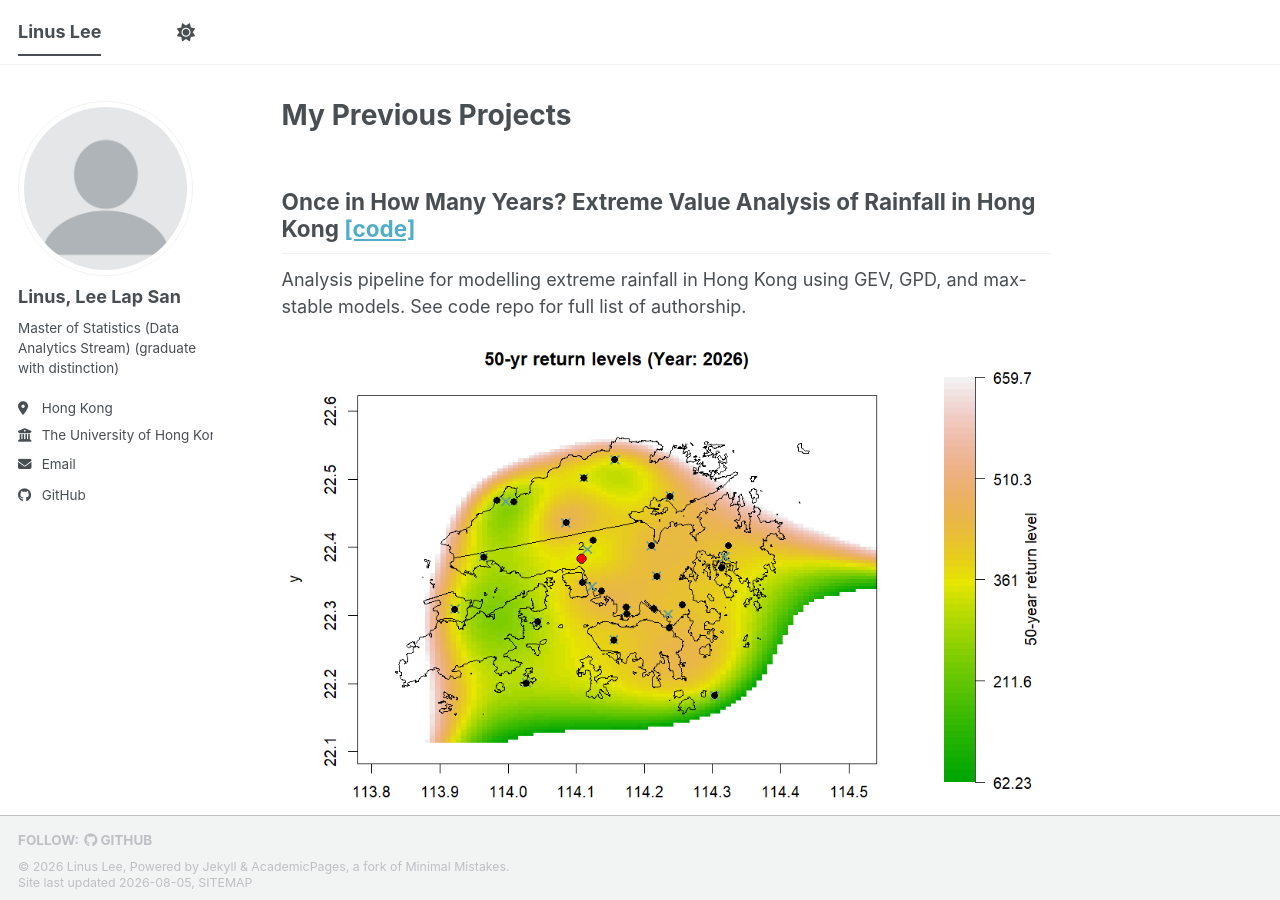
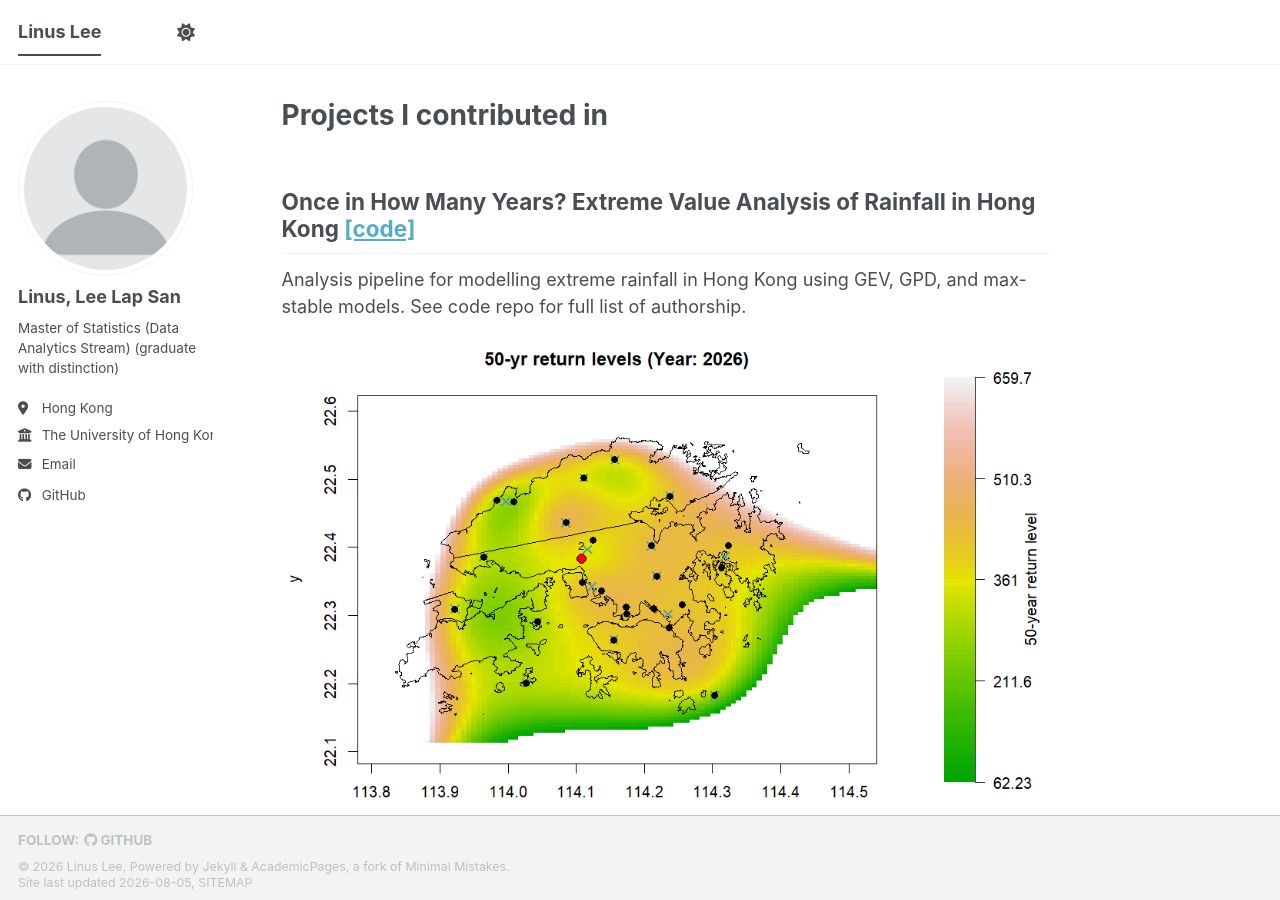
Before and after one commit to linus-lls/linus-lls.github.io, a Jekyll site: the page built from _pages/about.md, in a window 1280 px wide and 900 px high. Built offline with Jekyll 4.4.1, drawn with Linux system fonts in a browser that asks for light colours; a script bundle is joined from its source files by our own code; library files that are not in the unit come from our copies.

Commit message:
Change page title

```diff
--- a/_pages/about.md
+++ b/_pages/about.md
@@ -1,6 +1,6 @@
 ---
 permalink: /
-title: "My Previous Projects"
+title: "Projects I contributed in"
 author_profile: true
 redirect_from:
   - /about/
```
